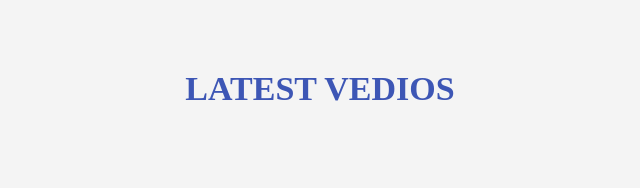
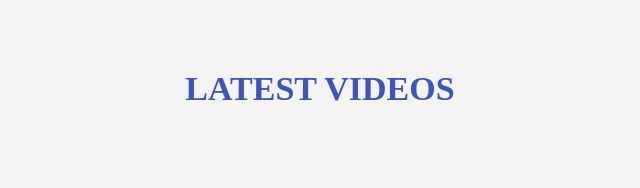
Before and after one commit to 1305-shivanijha/partner, a plain HTML site: page index.html in a window 1280 px wide. Shown: the part 601-789 px from the top of the page, 320-960 px from the left. Drawn offline with nearby package versions, Linux system fonts and the light colour scheme.

Commit message:
Update index.html

```diff
--- a/index.html
+++ b/index.html
@@ -147,7 +147,7 @@ span {
 
 
 <div class="container" style="background-color:#f4f4f4; padding-top:50px; ">
-<h1 style="color:#3d56b5; font-weight:900;"><b>LATEST VEDIOS</h1>
+<h1 style="color:#3d56b5; font-weight:900;"><b>LATEST VIDEOS</h1>
 <div class="owl-slider">
 <div id="carousel11" class="owl-carousel"   style="padding:60px;">
   <div class="item"  style="background-color:white;">
```
